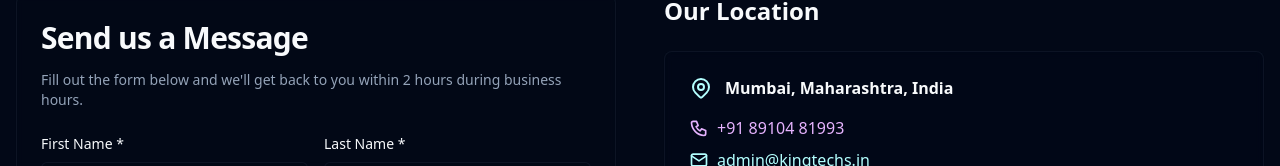
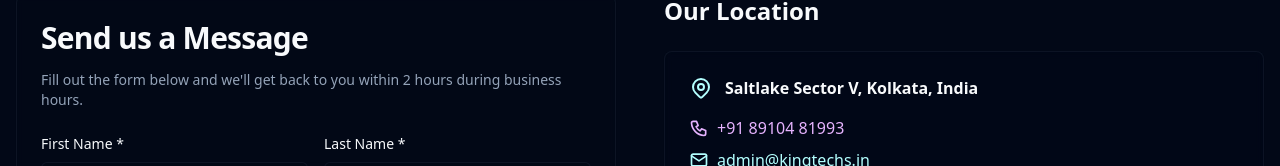
Before and after one commit to Abir-dev/kinG, a React (Vite) app: page /contact in a window 1280 px wide. Shown: the part 527-693 px from the top of the page. Built offline with nearby package versions, Linux system fonts and the light colour scheme.

Commit message:
fix: update company location and social media links
- Change company location from Mumbai to Kolkata
- Update Instagram handle and links to new account
- Remove testimonial role display as it's no longer needed

```diff
--- a/client/components/Contact.tsx
+++ b/client/components/Contact.tsx
@@ -156,7 +156,7 @@ export function Contact() {
               <div className="absolute inset-0 bg-gradient-to-t from-black/60 to-transparent" />
               <div className="absolute bottom-4 left-4 text-white">
                 <h4 className="font-semibold">Our Location</h4>
-                <p className="text-sm opacity-90">Mumbai, Maharashtra, India</p>
+                <p className="text-sm opacity-90">SaltLake Sector V, Kolkata, India</p>
               </div>
               <div className="absolute top-4 right-4 w-3 h-3 bg-neon-cyan rounded-full animate-pulse" />
             </motion.div>
--- a/client/components/Layout.tsx
+++ b/client/components/Layout.tsx
@@ -191,7 +191,7 @@ export function Layout({ children }: LayoutProps) {
                     </motion.a>
 
                     <motion.a
-                      href="https://www.instagram.com/kin.g.tech?igsh=bDJmNjZyeXhyMDA4&utm_source=qr"
+                      href="https://www.instagram.com/launchpad.kingtechs?igsh=dGdhZHdybmg0Z2Ri"
                       target="_blank"
                       rel="noopener noreferrer"
                       initial={{ opacity: 0, x: -10 }}
--- a/client/pages/ContactPage.tsx
+++ b/client/pages/ContactPage.tsx
@@ -343,7 +343,7 @@ Best regards,`);
                   <CardContent className="p-6">
                     <div className="flex items-center space-x-3 mb-4">
                       <IconMapPin className="h-6 w-6 text-neon-cyan" />
-                      <span className="font-semibold">Mumbai, Maharashtra, India</span>
+                      <span className="font-semibold">Saltlake Sector V, Kolkata, India</span>
                     </div>
                     <div className="space-y-2">
                       <div className="flex items-center space-x-2">
@@ -356,7 +356,7 @@ Best regards,`);
                       </div>
                       <div className="flex items-center space-x-2">
                         <IconBrandInstagram className="h-5 w-5 text-pink-500" />
-                        <a href="https://www.instagram.com/kin.g.tech?igsh=dGdhZHdybmg0Z2Ri" target="_blank" rel="noopener noreferrer" className="text-pink-500 hover:underline">@kin.g.tech</a>
+                        <a href="https://www.instagram.com/launchpad.kingtechs?igsh=dGdhZHdybmg0Z2Ri" target="_blank" rel="noopener noreferrer" className="text-pink-500 hover:underline">@kin.g.tech</a>
                       </div>
                     </div>
                   </CardContent>
--- a/client/pages/HomePage.tsx
+++ b/client/pages/HomePage.tsx
@@ -324,7 +324,7 @@ export default function HomePage() {
                     <p className="text-muted-foreground mb-4 italic">"{testimonial.content}"</p>
                     <div>
                       <div className="font-semibold">{testimonial.name}</div>
-                      <div className="text-sm text-muted-foreground">{testimonial.role}</div>
+                      {/* <div className="text-sm text-muted-foreground">{testimonial.role}</div> */}
                     </div>
                   </CardContent>
                 </Card>
```
